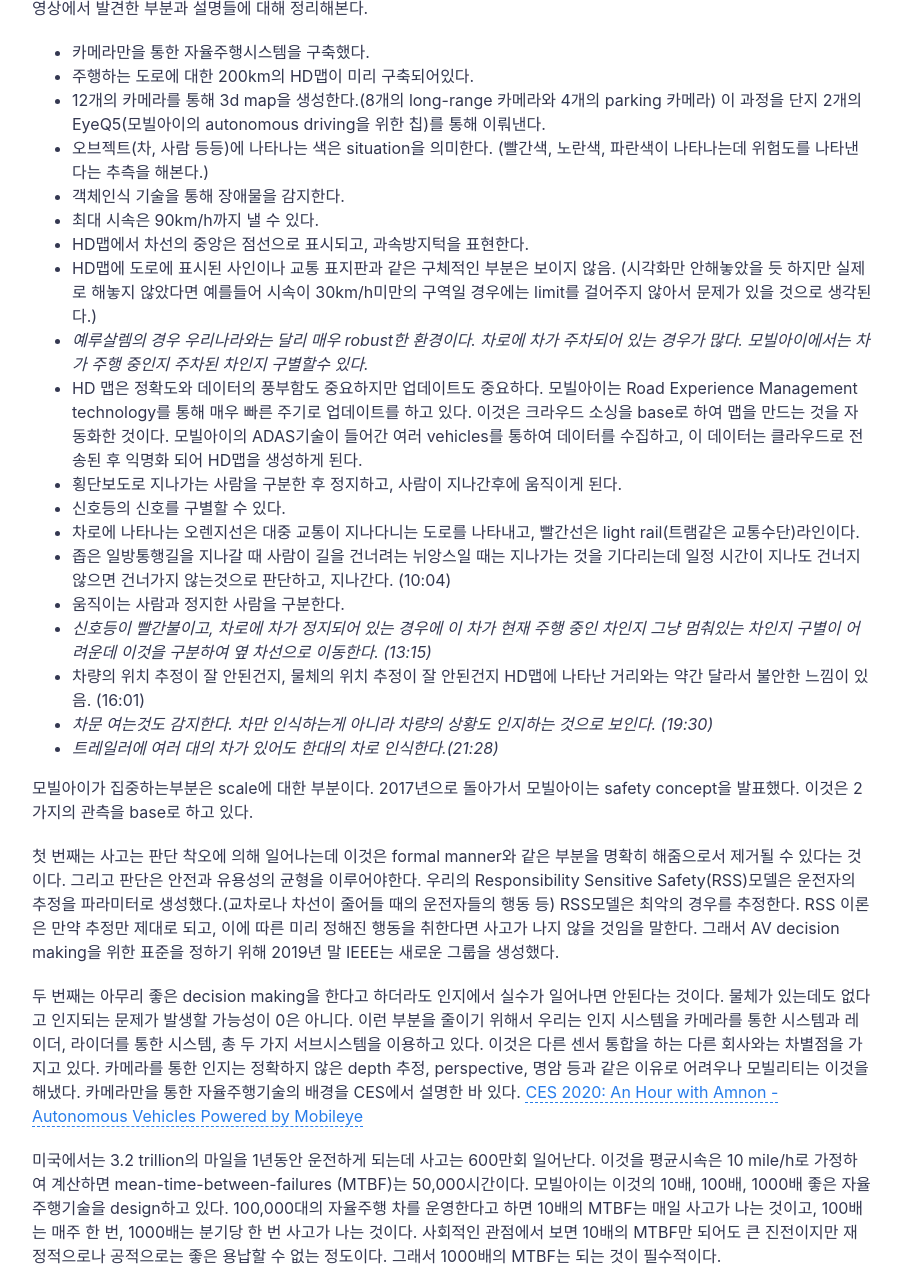
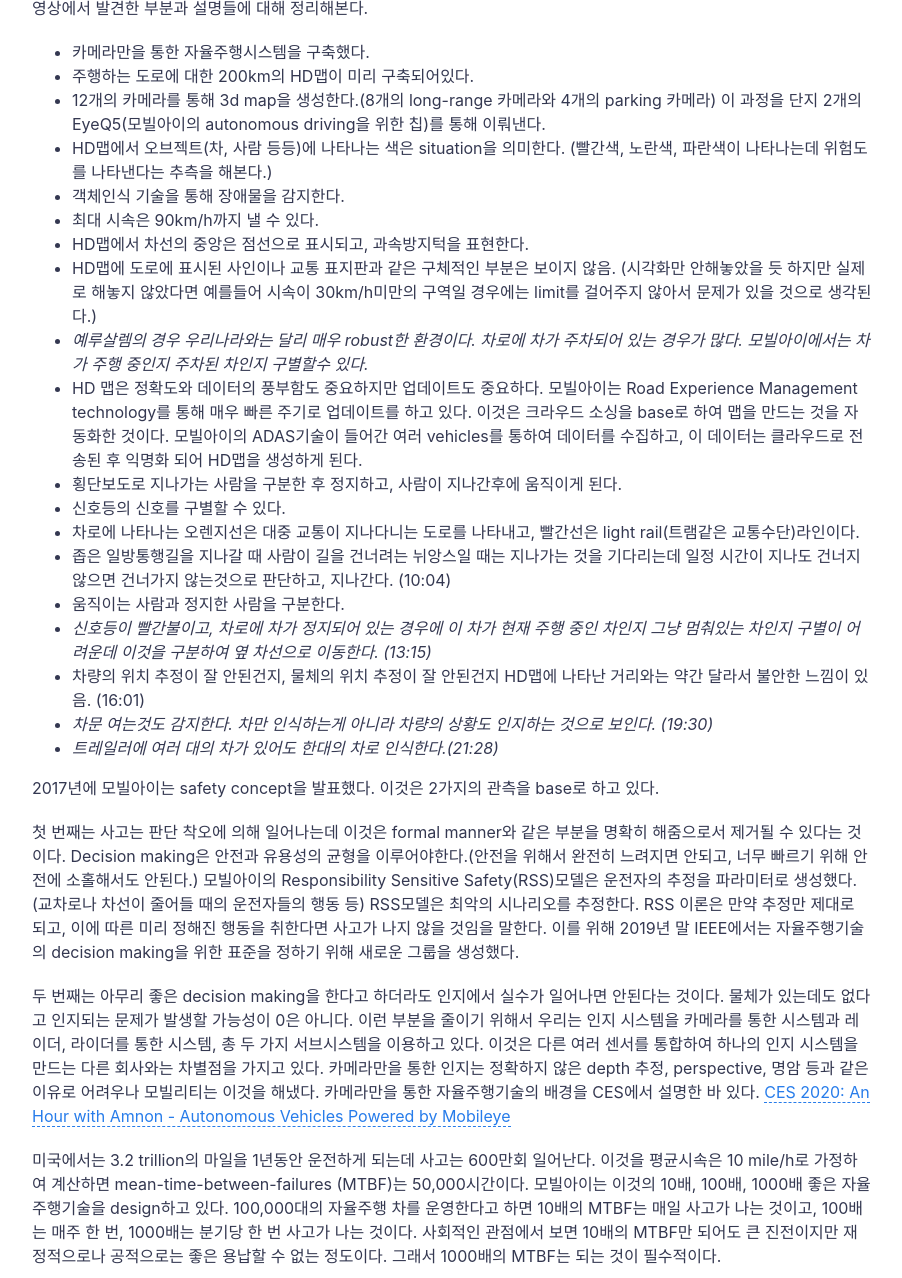
Before and after one commit to SUNGBEOMCHOI/SungBeomChoi.github.io, a Jekyll site: the page built from _posts/2020-06-16-The_Challenge_of_Supporting_AV_at_Scale_Review.md, in a window 1280 px wide and 1400 px high, scrolled down 1426 px, cut to the strip 122-1400 px from the top of the window. Shown: the whole strip, without its empty margins (188-1090 px from the left). Built offline with Jekyll 4.4.1, drawn with Linux system fonts in a browser that asks for light colours; comment, search, counter and statistics services are not loaded.

Commit message:
Update 2020-06-16-The_Challenge_of_Supporting_AV_at_Scale_Review.md

```diff
--- a/_posts/2020-06-16-The_Challenge_of_Supporting_AV_at_Scale_Review.md
+++ b/_posts/2020-06-16-The_Challenge_of_Supporting_AV_at_Scale_Review.md
@@ -16,7 +16,7 @@
 - 카메라만을 통한 자율주행시스템을 구축했다.
 - 주행하는 도로에 대한 200km의 HD맵이 미리 구축되어있다.
 - 12개의 카메라를 통해 3d map을 생성한다.(8개의 long-range 카메라와 4개의 parking 카메라) 이 과정을 단지 2개의 EyeQ5(모빌아이의 autonomous driving을 위한 칩)를 통해 이뤄낸다.
-- 오브젝트(차, 사람 등등)에 나타나는 색은 situation을 의미한다. (빨간색, 노란색, 파란색이 나타나는데 위험도를 나타낸다는 추측을 해본다.)
+- HD맵에서 오브젝트(차, 사람 등등)에 나타나는 색은 situation을 의미한다. (빨간색, 노란색, 파란색이 나타나는데 위험도를 나타낸다는 추측을 해본다.)
 - 객체인식 기술을 통해 장애물을 감지한다.
 - 최대 시속은 90km/h까지 낼 수 있다.
 - HD맵에서 차선의 중앙은 점선으로 표시되고, 과속방지턱을 표현한다.
@@ -33,11 +33,11 @@
 - *차문 여는것도 감지한다. 차만 인식하는게 아니라 차량의 상황도 인지하는 것으로 보인다. (19:30)*
 - *트레일러에 여러 대의 차가 있어도 한대의 차로 인식한다.(21:28)*
 
-모빌아이가 집중하는부분은 scale에 대한 부분이다. 2017년으로 돌아가서 모빌아이는 safety concept을 발표했다. 이것은 2가지의 관측을 base로 하고 있다.
+ 2017년에 모빌아이는 safety concept을 발표했다. 이것은 2가지의 관측을 base로 하고 있다.
 
-첫 번째는 사고는 판단 착오에 의해 일어나는데 이것은 formal manner와 같은 부분을 명확히 해줌으로서 제거될 수 있다는 것이다. 그리고 판단은 안전과 유용성의 균형을 이루어야한다. 우리의 Responsibility Sensitive Safety(RSS)모델은 운전자의 추정을 파라미터로 생성했다.(교차로나 차선이 줄어들 때의 운전자들의 행동 등) RSS모델은 최악의 경우를 추정한다. RSS 이론은 만약 추정만 제대로 되고, 이에 따른 미리 정해진 행동을 취한다면 사고가 나지 않을 것임을 말한다. 그래서 AV decision making을 위한 표준을 정하기 위해 2019년 말 IEEE는 새로운 그룹을 생성했다.
+ 첫 번째는 사고는 판단 착오에 의해 일어나는데 이것은 formal manner와 같은 부분을 명확히 해줌으로서 제거될 수 있다는 것이다. Decision making은 안전과 유용성의 균형을 이루어야한다.(안전을 위해서 완전히 느려지면 안되고, 너무 빠르기 위해 안전에 소홀해서도 안된다.) 모빌아이의 Responsibility Sensitive Safety(RSS)모델은 운전자의 추정을 파라미터로 생성했다.(교차로나 차선이 줄어들 때의 운전자들의 행동 등) RSS모델은 최악의 시나리오를 추정한다. RSS 이론은 만약 추정만 제대로 되고, 이에 따른 미리 정해진 행동을 취한다면 사고가 나지 않을 것임을 말한다. 이를 위해 2019년 말 IEEE에서는 자율주행기술의 decision making을 위한 표준을 정하기 위해 새로운 그룹을 생성했다.
 
-두 번째는 아무리 좋은 decision making을 한다고 하더라도 인지에서 실수가 일어나면 안된다는 것이다. 물체가 있는데도 없다고 인지되는 문제가 발생할 가능성이 0은 아니다. 이런 부분을 줄이기 위해서 우리는 인지 시스템을 카메라를 통한 시스템과 레이더, 라이더를 통한 시스템, 총 두 가지 서브시스템을 이용하고 있다. 이것은 다른 센서 통합을 하는 다른 회사와는 차별점을 가지고 있다. 카메라를 통한 인지는 정확하지 않은 depth 추정, perspective, 명암 등과 같은 이유로 어려우나 모빌리티는 이것을 해냈다. 카메라만을 통한 자율주행기술의 배경을 CES에서 설명한 바 있다.
+ 두 번째는 아무리 좋은 decision making을 한다고 하더라도 인지에서 실수가 일어나면 안된다는 것이다. 물체가 있는데도 없다고 인지되는 문제가 발생할 가능성이 0은 아니다. 이런 부분을 줄이기 위해서 우리는 인지 시스템을 카메라를 통한 시스템과 레이더, 라이더를 통한 시스템, 총 두 가지 서브시스템을 이용하고 있다. 이것은 다른 여러 센서를 통합하여 하나의 인지 시스템을 만드는 다른 회사와는 차별점을 가지고 있다. 카메라만을 통한 인지는 정확하지 않은 depth 추정, perspective, 명암 등과 같은 이유로 어려우나 모빌리티는 이것을 해냈다. 카메라만을 통한 자율주행기술의 배경을 CES에서 설명한 바 있다.
 [CES 2020: An Hour with Amnon - Autonomous Vehicles Powered by Mobileye](https://www.youtube.com/watch?v=HPWGFzqd7pI&t=7s)
 
-미국에서는 3.2 trillion의 마일을 1년동안 운전하게 되는데 사고는 600만회 일어난다. 이것을 평균시속은 10 mile/h로 가정하여 계산하면 mean-time-between-failures (MTBF)는 50,000시간이다. 모빌아이는 이것의 10배, 100배, 1000배 좋은 자율주행기술을 design하고 있다. 100,000대의 자율주행 차를 운영한다고 하면 10배의 MTBF는 매일 사고가 나는 것이고, 100배는 매주 한 번, 1000배는 분기당 한 번 사고가 나는 것이다. 사회적인 관점에서 보면 10배의 MTBF만 되어도 큰 진전이지만 재정적으로나 공적으로는 좋은 용납할 수 없는 정도이다. 그래서 1000배의 MTBF는 되는 것이 필수적이다.
+ 미국에서는 3.2 trillion의 마일을 1년동안 운전하게 되는데 사고는 600만회 일어난다. 이것을 평균시속은 10 mile/h로 가정하여 계산하면 mean-time-between-failures (MTBF)는 50,000시간이다. 모빌아이는 이것의 10배, 100배, 1000배 좋은 자율주행기술을 design하고 있다. 100,000대의 자율주행 차를 운영한다고 하면 10배의 MTBF는 매일 사고가 나는 것이고, 100배는 매주 한 번, 1000배는 분기당 한 번 사고가 나는 것이다. 사회적인 관점에서 보면 10배의 MTBF만 되어도 큰 진전이지만 재정적으로나 공적으로는 좋은 용납할 수 없는 정도이다. 그래서 1000배의 MTBF는 되는 것이 필수적이다.
```
